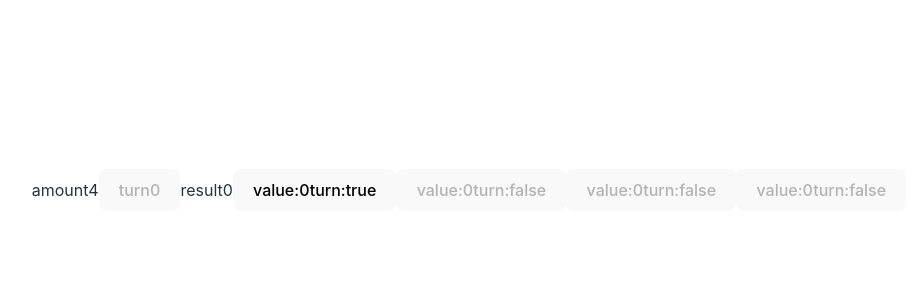
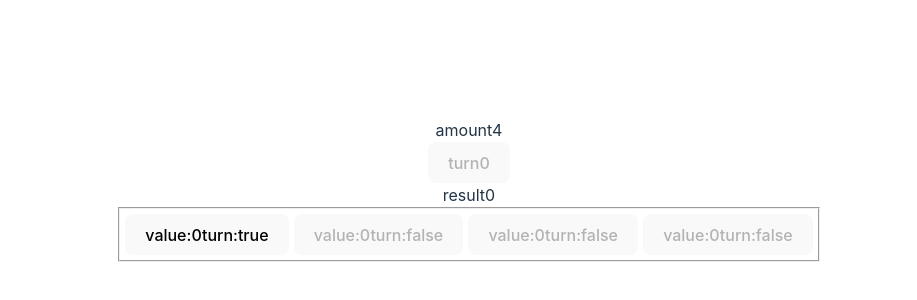
Before and after one commit to CodeEnemies/board-game-front, a React (Vite) app: page / in a window 1280 px wide. Shown: the part 210-510 px from the top of the page, without its empty margins (171-1088 px from the left). Built offline with nearby package versions, Linux system fonts and the light colour scheme.

Commit message:
style: organize elements

```diff
--- /dev/null
+++ b/src/container/table.css
@@ -0,0 +1,6 @@
+fieldset {
+    padding: .3rem;
+}
+fieldset button:not(button:first-child) {
+    margin-left: .3rem;
+}
--- a/src/container/table.tsx
+++ b/src/container/table.tsx
@@ -1,6 +1,7 @@
 import { useEffect, useState } from "react"
 import { Player, initialPlayer } from "../components/player.interface"
 import { dice } from "../assets/dice"
+import './table.css'
 
 export const Table = () => {
     const [turn, setTurn] = useState<number>(0)
@@ -63,12 +64,14 @@ export const Table = () => {
 
     return (
         <>
-            <>amount{all}</>
+            <div>amount{all}</div>
             <button disabled={true}>turn{turn}</button>
-            <>result{result}</>
-            {player.map((element: Player, index: number)=>{
-                return <button key={Math.random()} disabled={!element.turn} onClick={()=>play(index)}>value:{element.value}turn:{JSON.stringify(element.turn)}</button>
-            })}
+            <div>result{result}</div>
+            <fieldset>
+                {player.map((element: Player, index: number)=>{
+                    return <button key={Math.random()} disabled={!element.turn} onClick={()=>play(index)}>value:{element.value}turn:{JSON.stringify(element.turn)}</button>
+                })}
+            </fieldset>
             {/* <button onClick={sort}>sort</button> */}
         </>
     )
```
